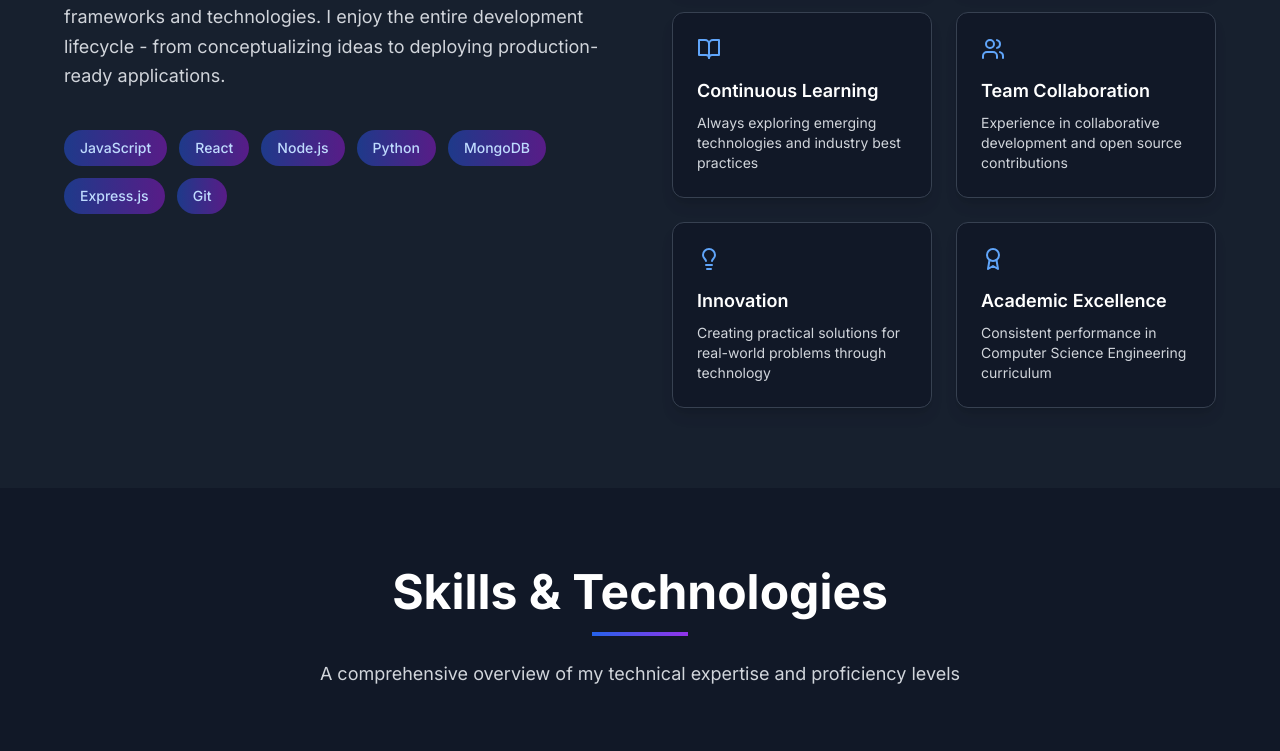
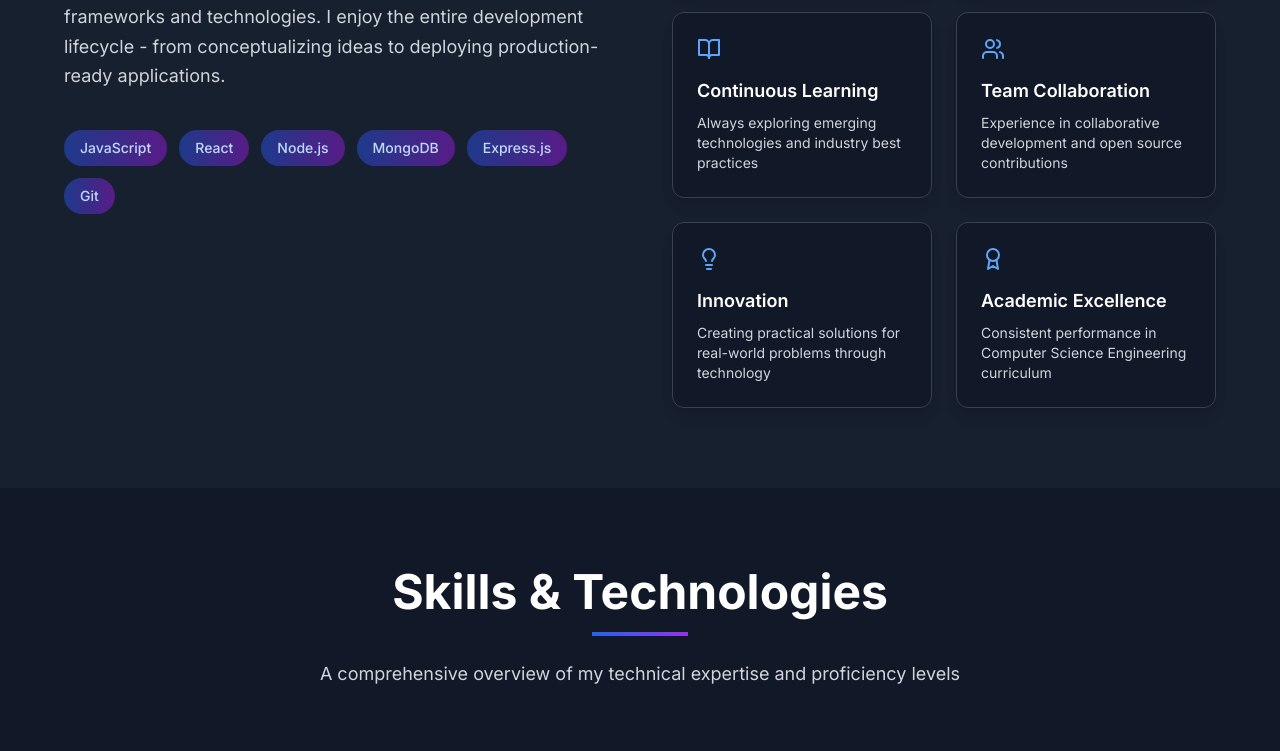
Before and after one commit to Snehaa-B/portfolio, a React (Vite) app: page / in a window 1280 px wide. Shown: the part 1341-2092 px from the top of the page. Built offline with nearby package versions, Linux system fonts and the light colour scheme.

Commit message:
Update About.tsx

```diff
--- a/src/components/About.tsx
+++ b/src/components/About.tsx
@@ -67,7 +67,7 @@ const About: React.FC = () => {
             </div>
 
             <div className="flex flex-wrap gap-3 pt-4">
-              {['JavaScript', 'React', 'Node.js', 'Python', 'MongoDB', 'Express.js', 'Git'].map((skill) => (
+              {['JavaScript', 'React', 'Node.js', 'MongoDB', 'Express.js', 'Git'].map((skill) => (
                 <span
                   key={skill}
                   className="px-4 py-2 bg-gradient-to-r from-blue-100 to-purple-100 dark:from-blue-900 dark:to-purple-900 text-blue-800 dark:text-blue-200 rounded-full text-sm font-medium hover:scale-105 transition-transform duration-200"
```
